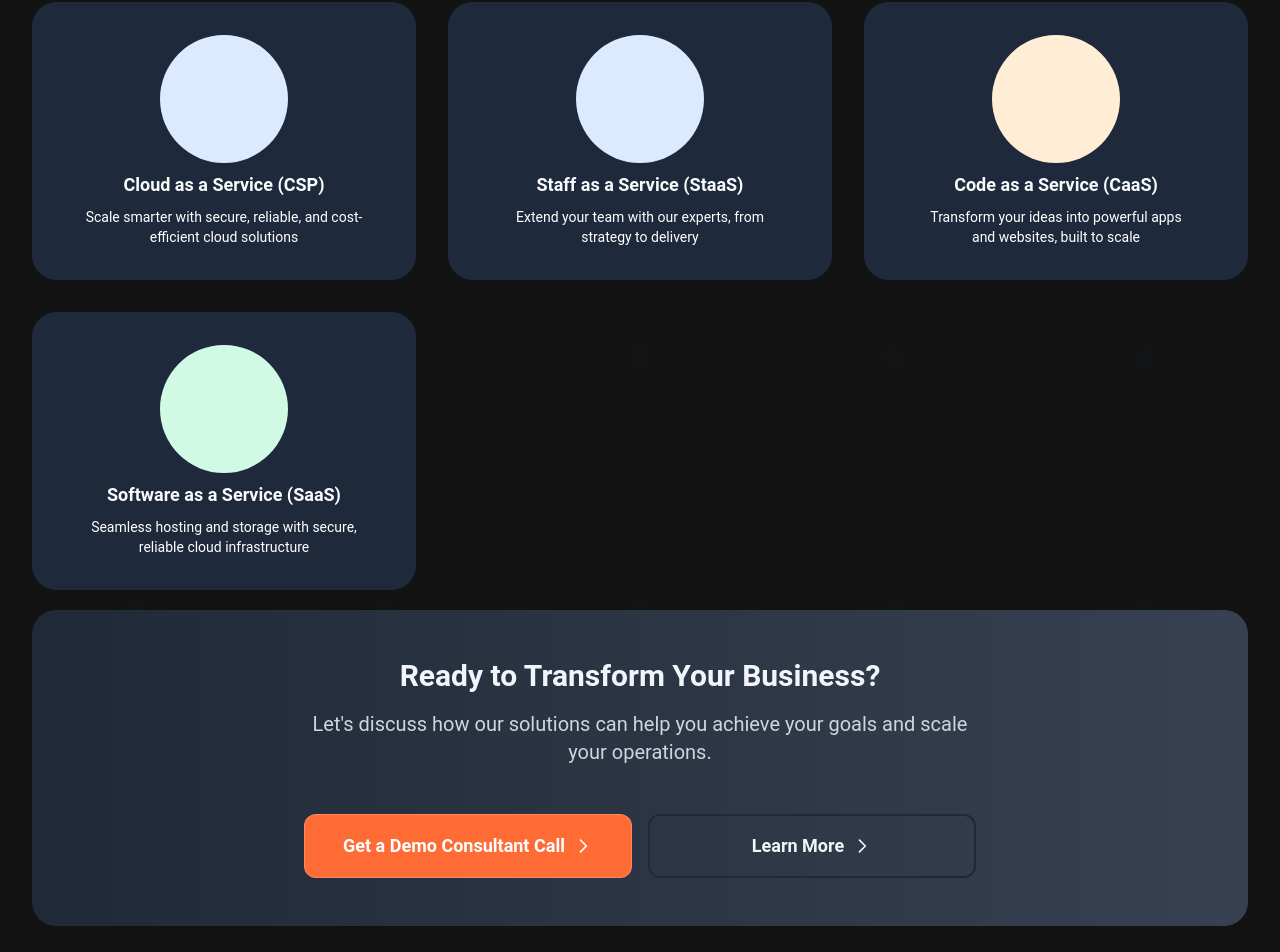
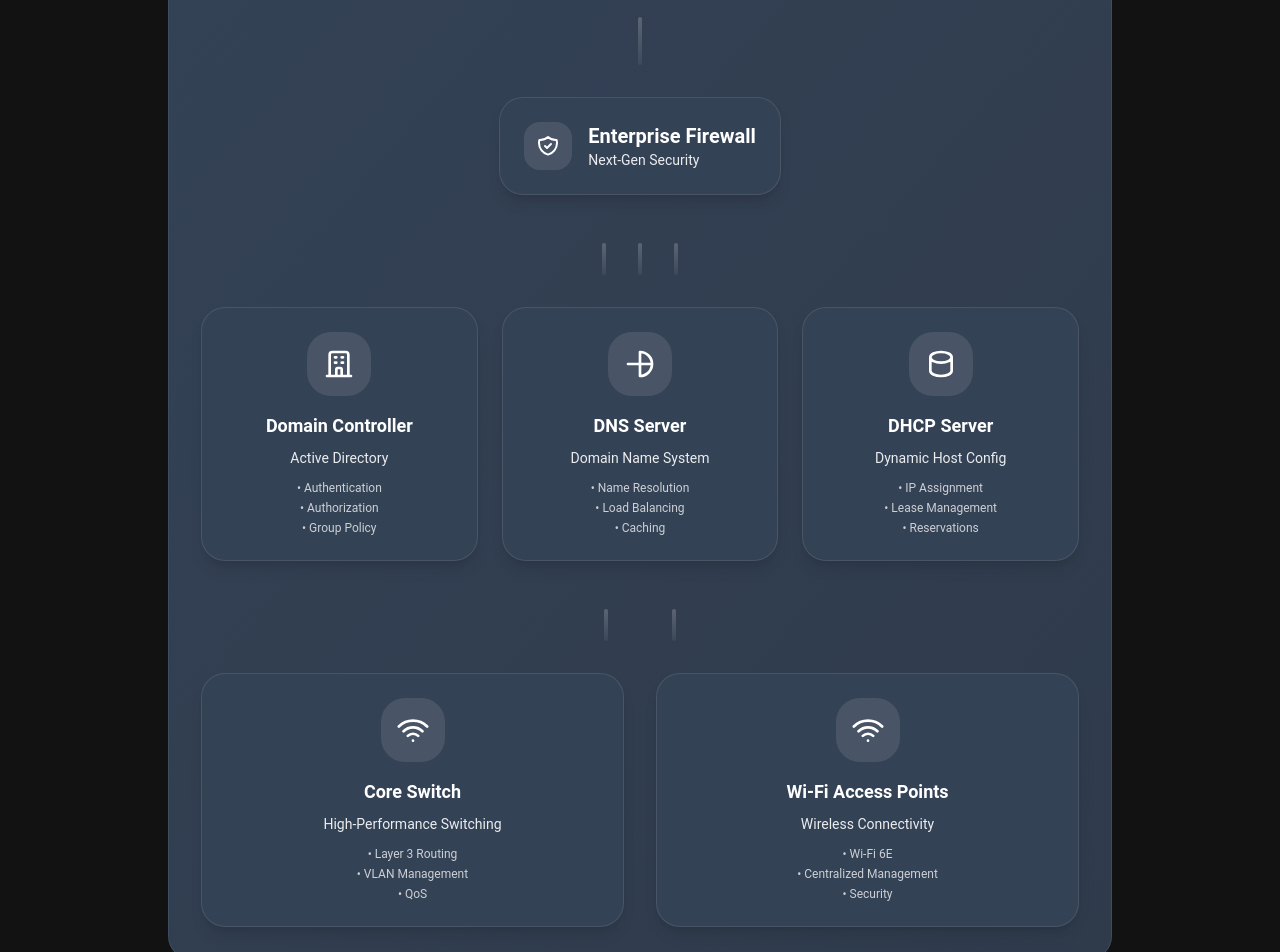
Before and after one commit to thesahebi/angurs.com, a React (Vite) app: page /#/solutions/networking in a window 1280 px wide. Shown: the part 1040-1992 px from the top of the page. Built offline with nearby package versions, Linux system fonts and the light colour scheme; some icons are missing.

Commit message:
fixed virtualization page

```diff
--- a/src/App.tsx
+++ b/src/App.tsx
@@ -1,4 +1,4 @@
-import { BrowserRouter as Router, Routes, Route } from "react-router-dom";
+import { HashRouter as Router, Routes, Route } from "react-router-dom";
 import LandingPage from "./components/pages/LandingPage";
 // import AboutPage from "./components/pages/about/AboutPage";
 import "./App.css";
--- a/src/components/pages/solutions/Backup.tsx
+++ b/src/components/pages/solutions/Backup.tsx
@@ -1,5 +1,4 @@
 import React from "react";
-import { Link } from "react-router-dom";
 
 const Backup: React.FC = () => {
   return (
@@ -43,8 +42,8 @@ const Backup: React.FC = () => {
 
             {/* CTA Buttons */}
             <div className="flex flex-col sm:flex-row gap-4 justify-center items-stretch w-full max-w-2xl mx-auto mb-8 md:mb-12 md:mb-20">
-              <Link
-                to="/contact"
+              <a
+                href="/contact"
                 className="inline-flex items-center justify-center w-full sm:w-1/2 px-8 py-4 text-lg font-semibold text-white border border-white/20 rounded-xl transition-all duration-200 hover:bg-[#e95420]"
                 style={{ backgroundColor: '#ff6b35' }}
               >
@@ -52,7 +51,7 @@ const Backup: React.FC = () => {
                 <svg className="w-5 h-5 ml-2" fill="none" stroke="currentColor" viewBox="0 0 24 24">
                   <path strokeLinecap="round" strokeLinejoin="round" strokeWidth={2} d="M9 5l7 7-7 7" />
                 </svg>
-              </Link>
+              </a>
               <a
                 href="#solutions"
                 className="inline-flex items-center justify-center w-full sm:w-1/2 px-8 py-4 text-lg font-semibold text-[#F1F5F9] border-2 border-[#1E293B] hover:border-[#3B82F6] rounded-xl transition-all duration-200 hover:text-[#3B82F6]"
@@ -284,8 +283,8 @@ const Backup: React.FC = () => {
               <p className="text-xl text-[#E2E8F0] mb-10 max-w-3xl mx-auto">
           Talk to our backup specialists and get enterprise-grade protection for your critical data.
         </p>
-        <Link
-          to="/contact"
+        <a
+          href="/contact"
                 className="group relative inline-flex items-center justify-center px-10 py-4 text-lg font-semibold text-white border border-white/20 rounded-2xl transition-all duration-300 hover:scale-105"
                 style={{ backgroundColor: '#ff6b35' }}
               >
@@ -294,7 +293,7 @@ const Backup: React.FC = () => {
                 <svg className="w-5 h-5 ml-3 group-hover:translate-x-1 transition-transform duration-300" fill="none" stroke="currentColor" viewBox="0 0 24 24">
                   <path strokeLinecap="round" strokeLinejoin="round" strokeWidth="2" d="M17 8l4 4m0 0l-4 4m4-4H3" />
                 </svg>
-              </Link>
+              </a>
             </div>
           </div>
         </div>
--- a/src/components/pages/solutions/cloud.tsx
+++ b/src/components/pages/solutions/cloud.tsx
@@ -1,5 +1,4 @@
 import React from "react";
-import { Link } from "react-router-dom";
 
 const Cloud: React.FC = () => {
   return (
@@ -30,8 +29,8 @@ const Cloud: React.FC = () => {
             </p>
 
             <div className="flex justify-center">
-              <Link
-                to="/contact"
+              <a
+                href="/contact"
                 className="inline-flex items-center justify-center px-6 py-3 text-base font-semibold text-white border border-white/20 rounded-xl transition-all duration-200 hover:bg-[#e95420]"
                 style={{ backgroundColor: '#ff6b35' }}
               >
@@ -39,7 +38,7 @@ const Cloud: React.FC = () => {
                 <svg className="w-4 h-4 ml-2" fill="none" stroke="currentColor" viewBox="0 0 24 24">
                   <path strokeLinecap="round" strokeLinejoin="round" strokeWidth={2} d="M9 5l7 7-7 7" />
                 </svg>
-              </Link>
+              </a>
             </div>
           </div>
         </div>
@@ -141,8 +140,8 @@ const Cloud: React.FC = () => {
             </p>
 
             <div className="flex flex-col sm:flex-row gap-4 justify-center items-stretch w-full max-w-2xl mx-auto mb-8">
-              <Link
-                to="/contact"
+              <a
+                href="/contact"
                 className="inline-flex items-center justify-center w-full sm:w-2/5 px-8 py-4 text-lg font-semibold text-white border border-white/20 rounded-xl transition-all duration-200 hover:bg-[#e95420]"
                 style={{ backgroundColor: '#ff6b35' }}
               >
@@ -150,16 +149,16 @@ const Cloud: React.FC = () => {
                 <svg className="w-5 h-5 ml-2" fill="none" stroke="currentColor" viewBox="0 0 24 24">
                   <path strokeLinecap="round" strokeLinejoin="round" strokeWidth={2} d="M9 5l7 7-7 7" />
                 </svg>
-              </Link>
-              <Link
-                to="/contact"
+              </a>
+              <a
+                href="/contact"
                 className="inline-flex items-center justify-center w-full sm:w-2/5 px-8 py-4 text-lg font-semibold text-[#F1F5F9] border-2 border-[#1E293B] hover:border-[#3B82F6] rounded-xl transition-all duration-200 hover:text-[#3B82F6]"
               >
                 Start for Free
                 <svg className="w-5 h-5 ml-2" fill="none" stroke="currentColor" viewBox="0 0 24 24">
                   <path strokeLinecap="round" strokeLinejoin="round" strokeWidth={2} d="M9 5l7 7-7 7" />
                 </svg>
-              </Link>
+              </a>
             </div>
 
             {/* Spacing between buttons and certificates */}
--- a/src/components/pages/solutions/networking.tsx
+++ b/src/components/pages/solutions/networking.tsx
@@ -1,5 +1,4 @@
 import React from "react";
-import { Link } from "react-router-dom";
 
 const Networking: React.FC = () => {
   return (
@@ -43,8 +42,8 @@ const Networking: React.FC = () => {
 
             {/* CTA Buttons */}
             <div className="flex flex-col sm:flex-row gap-4 justify-center items-stretch w-full max-w-2xl mx-auto mb-8 md:mb-12 md:mb-20">
-              <Link
-                to="/contact"
+              <a
+                href="/contact"
                 className="inline-flex items-center justify-center w-full sm:w-1/2 px-8 py-4 text-lg font-semibold text-white border border-white/20 rounded-xl transition-all duration-200 hover:bg-[#e95420]"
                 style={{ backgroundColor: '#ff6b35' }}
               >
@@ -52,7 +51,7 @@ const Networking: React.FC = () => {
                 <svg className="w-5 h-5 ml-2" fill="none" stroke="currentColor" viewBox="0 0 24 24">
                   <path strokeLinecap="round" strokeLinejoin="round" strokeWidth={2} d="M9 5l7 7-7 7" />
                 </svg>
-              </Link>
+              </a>
               <a
                 href="#solutions"
                 className="inline-flex items-center justify-center w-full sm:w-1/2 px-8 py-4 text-lg font-semibold text-[#F1F5F9] border-2 border-white/10 hover:border-white/20 rounded-xl transition-all duration-200 hover:text-white"
@@ -100,109 +99,155 @@ const Networking: React.FC = () => {
             </p>
           </div>
 
-          {/* Network Topology Diagram */}
-          <div className="relative bg-[#344256] rounded-3xl p-6 border border-white/5 overflow-hidden">
+          {/* Modern Network Topology Map */}
+          <div className="relative bg-[#344256] rounded-3xl p-8 border border-white/5 overflow-hidden">
             <div className="absolute inset-0 bg-gradient-to-br from-[#344256] to-[#2A3441] opacity-50"></div>
 
-            {/* Network Diagram */}
+            {/* Network Map Container */}
             <div className="relative z-10">
               {/* Internet/Cloud Layer */}
-              <div className="text-center mb-10 md:mb-16">
-                <div className="inline-flex items-center px-6 py-3 bg-gradient-to-r from-[#3B82F6] to-[#2563EB] rounded-2xl text-white font-semibold">
-                  <svg className="w-6 h-6 mr-3" fill="none" stroke="currentColor" viewBox="0 0 24 24">
+              <div className="text-center mb-12">
+                <div className="inline-flex items-center px-8 py-4 bg-[#344256] border border-white/10 rounded-3xl text-white font-bold text-lg shadow-lg">
+                  <div className="w-8 h-8 bg-white/10 rounded-full flex items-center justify-center mr-4">
+                    <svg className="w-5 h-5" fill="none" stroke="currentColor" viewBox="0 0 24 24">
                       <path strokeLinecap="round" strokeLinejoin="round" strokeWidth="2" d="M3.055 11H5a2 2 0 012 2v1a2 2 0 002 2 2 2 0 012 2v2.945M8 3.935V5.5A2.5 2.5 0 0010.5 8h.5a2 2 0 012 2 2 2 0 104 0 2 2 0 012-2h1.064M15 20.488V18a2 2 0 012-2h3.064M21 12a9 9 0 11-18 0 9 9 0 0118 0z" />
                     </svg>
+                  </div>
                   Internet / Cloud Services
                 </div>
               </div>
 
+              {/* Connection Line */}
+              <div className="flex justify-center mb-8">
+                <div className="w-1 h-12 bg-gradient-to-b from-white/20 to-white/5 rounded-full"></div>
+              </div>
+
               {/* Firewall Layer */}
-              <div className="flex justify-center mb-8 md:mb-12">
-                <div className="bg-gradient-to-r from-[#EF4444] to-[#DC2626] rounded-2xl p-6 text-white">
+              <div className="flex justify-center mb-12">
+                <div className="bg-[#344256] border border-white/10 rounded-3xl p-6 text-white shadow-lg hover:shadow-xl transition-all duration-300">
                   <div className="flex items-center">
-                    <svg className="w-8 h-8 mr-3" fill="none" stroke="currentColor" viewBox="0 0 24 24">
+                    <div className="w-12 h-12 bg-white/10 rounded-2xl flex items-center justify-center mr-4">
+                      <svg className="w-6 h-6" fill="none" stroke="currentColor" viewBox="0 0 24 24">
                         <path strokeLinecap="round" strokeLinejoin="round" strokeWidth="2" d="M9 12l2 2 4-4m5.618-4.016A11.955 11.955 0 0112 2.944a11.955 11.955 0 01-8.618 3.04A12.02 12.02 0 003 9c0 5.591 3.824 10.29 9 11.622 5.176-1.332 9-6.03 9-11.622 0-1.042-.133-2.052-.382-3.016z" />
                       </svg>
+                    </div>
                     <div>
-                      <div className="font-bold text-lg">Enterprise Firewall</div>
+                      <div className="font-bold text-xl">Enterprise Firewall</div>
                       <div className="text-sm opacity-90">Next-Gen Security</div>
                     </div>
                   </div>
                 </div>
               </div>
 
-              {/* Core Network Layer */}
-              <div className="grid md:grid-cols-3 gap-8 mb-8 md:mb-12">
+              {/* Connection Lines to Core Services */}
+              <div className="flex justify-center mb-8">
+                <div className="flex space-x-8">
+                  <div className="w-1 h-8 bg-gradient-to-b from-white/20 to-white/5 rounded-full"></div>
+                  <div className="w-1 h-8 bg-gradient-to-b from-white/20 to-white/5 rounded-full"></div>
+                  <div className="w-1 h-8 bg-gradient-to-b from-white/20 to-white/5 rounded-full"></div>
+                </div>
+              </div>
+
+              {/* Core Network Services */}
+              <div className="grid md:grid-cols-3 gap-6 mb-12">
                 {/* Domain Controller */}
-                <div className="bg-gradient-to-br from-[#10B981] to-[#059669] rounded-2xl p-6 text-white">
+                <div className="bg-[#344256] border border-white/10 rounded-3xl p-6 text-white shadow-lg hover:shadow-xl transition-all duration-300 group">
                   <div className="text-center">
-                    <div className="w-16 h-16 bg-white/20 rounded-2xl flex items-center justify-center mx-auto mb-4">
+                    <div className="w-16 h-16 bg-white/10 rounded-3xl flex items-center justify-center mx-auto mb-4 group-hover:scale-110 transition-transform duration-300">
                       <svg className="w-8 h-8" fill="none" stroke="currentColor" viewBox="0 0 24 24">
                         <path strokeLinecap="round" strokeLinejoin="round" strokeWidth="2" d="M19 21V5a2 2 0 00-2-2H7a2 2 0 00-2 2v16m14 0h2m-2 0h-5m-9 0H3m2 0h5M9 7h1m-1 4h1m4-4h1m-1 4h1m-5 10v-5a1 1 0 011-1h2a1 1 0 011 1v5m-4 0h4" />
                       </svg>
                     </div>
                     <div className="font-bold text-lg mb-2">Domain Controller</div>
-                    <div className="text-sm opacity-90">Active Directory</div>
-                    <div className="text-xs opacity-75 mt-2">• Authentication<br/>• Authorization<br/>• Group Policy</div>
+                    <div className="text-sm opacity-90 mb-3">Active Directory</div>
+                    <div className="text-xs opacity-75 space-y-1">
+                      <div>• Authentication</div>
+                      <div>• Authorization</div>
+                      <div>• Group Policy</div>
+                    </div>
                   </div>
                 </div>
 
                 {/* DNS Server */}
-                <div className="bg-gradient-to-br from-[#8B5CF6] to-[#7C3AED] rounded-2xl p-6 text-white">
+                <div className="bg-[#344256] border border-white/10 rounded-3xl p-6 text-white shadow-lg hover:shadow-xl transition-all duration-300 group">
                   <div className="text-center">
-                    <div className="w-16 h-16 bg-white/20 rounded-2xl flex items-center justify-center mx-auto mb-4">
+                    <div className="w-16 h-16 bg-white/10 rounded-3xl flex items-center justify-center mx-auto mb-4 group-hover:scale-110 transition-transform duration-300">
                       <svg className="w-8 h-8" fill="none" stroke="currentColor" viewBox="0 0 24 24">
                         <path strokeLinecap="round" strokeLinejoin="round" strokeWidth="2" d="M21 12a9 9 0 01-9 9m9-9a9 9 0 00-9-9m9 9H3m9 9v-9m0-9v9" />
                       </svg>
                     </div>
                     <div className="font-bold text-lg mb-2">DNS Server</div>
-                    <div className="text-sm opacity-90">Domain Name System</div>
-                    <div className="text-xs opacity-75 mt-2">• Name Resolution<br/>• Load Balancing<br/>• Caching</div>
+                    <div className="text-sm opacity-90 mb-3">Domain Name System</div>
+                    <div className="text-xs opacity-75 space-y-1">
+                      <div>• Name Resolution</div>
+                      <div>• Load Balancing</div>
+                      <div>• Caching</div>
+                    </div>
                   </div>
                 </div>
 
                 {/* DHCP Server */}
-                <div className="bg-gradient-to-br from-[#F59E0B] to-[#D97706] rounded-2xl p-6 text-white">
+                <div className="bg-[#344256] border border-white/10 rounded-3xl p-6 text-white shadow-lg hover:shadow-xl transition-all duration-300 group">
                   <div className="text-center">
-                    <div className="w-16 h-16 bg-white/20 rounded-2xl flex items-center justify-center mx-auto mb-4">
+                    <div className="w-16 h-16 bg-white/10 rounded-3xl flex items-center justify-center mx-auto mb-4 group-hover:scale-110 transition-transform duration-300">
                       <svg className="w-8 h-8" fill="none" stroke="currentColor" viewBox="0 0 24 24">
                         <path strokeLinecap="round" strokeLinejoin="round" strokeWidth="2" d="M4 7v10c0 2.21 3.582 4 8 4s8-1.79 8-4V7M4 7c0 2.21 3.582 4 8 4s8-1.79 8-4M4 7c0-2.21 3.582-4 8-4s8 1.79 8 4" />
                       </svg>
                     </div>
                     <div className="font-bold text-lg mb-2">DHCP Server</div>
-                    <div className="text-sm opacity-90">Dynamic Host Config</div>
-                    <div className="text-xs opacity-75 mt-2">• IP Assignment<br/>• Lease Management<br/>• Reservations</div>
+                    <div className="text-sm opacity-90 mb-3">Dynamic Host Config</div>
+                    <div className="text-xs opacity-75 space-y-1">
+                      <div>• IP Assignment</div>
+                      <div>• Lease Management</div>
+                      <div>• Reservations</div>
                     </div>
+                  </div>
+                </div>
+              </div>
+
+              {/* Connection Lines to Access Layer */}
+              <div className="flex justify-center mb-8">
+                <div className="flex space-x-16">
+                  <div className="w-1 h-8 bg-gradient-to-b from-white/20 to-white/5 rounded-full"></div>
+                  <div className="w-1 h-8 bg-gradient-to-b from-white/20 to-white/5 rounded-full"></div>
                 </div>
               </div>
 
               {/* Access Layer */}
               <div className="grid md:grid-cols-2 gap-8">
                 {/* Core Switch */}
-                <div className="bg-gradient-to-br from-[#3B82F6] to-[#2563EB] rounded-2xl p-6 text-white">
+                <div className="bg-[#344256] border border-white/10 rounded-3xl p-6 text-white shadow-lg hover:shadow-xl transition-all duration-300 group">
                   <div className="text-center">
-                    <div className="w-16 h-16 bg-white/20 rounded-2xl flex items-center justify-center mx-auto mb-4">
+                    <div className="w-16 h-16 bg-white/10 rounded-3xl flex items-center justify-center mx-auto mb-4 group-hover:scale-110 transition-transform duration-300">
                       <svg className="w-8 h-8" fill="none" stroke="currentColor" viewBox="0 0 24 24">
                         <path strokeLinecap="round" strokeLinejoin="round" strokeWidth="2" d="M8.111 16.404a5.5 5.5 0 017.778 0M12 20h.01m-7.08-7.071c3.904-3.905 10.236-3.905 14.141 0M1.394 9.393c5.857-5.857 15.355-5.857 21.213 0" />
                       </svg>
                     </div>
                     <div className="font-bold text-lg mb-2">Core Switch</div>
-                    <div className="text-sm opacity-90">High-Performance Switching</div>
-                    <div className="text-xs opacity-75 mt-2">• Layer 3 Routing<br/>• VLAN Management<br/>• QoS</div>
+                    <div className="text-sm opacity-90 mb-3">High-Performance Switching</div>
+                    <div className="text-xs opacity-75 space-y-1">
+                      <div>• Layer 3 Routing</div>
+                      <div>• VLAN Management</div>
+                      <div>• QoS</div>
+                    </div>
                   </div>
                 </div>
 
-                {/* Access Points */}
-                <div className="bg-gradient-to-br from-[#EC4899] to-[#DB2777] rounded-2xl p-6 text-white">
+                {/* Wi-Fi Access Points */}
+                <div className="bg-[#344256] border border-white/10 rounded-3xl p-6 text-white shadow-lg hover:shadow-xl transition-all duration-300 group">
                   <div className="text-center">
-                    <div className="w-16 h-16 bg-white/20 rounded-2xl flex items-center justify-center mx-auto mb-4">
+                    <div className="w-16 h-16 bg-white/10 rounded-3xl flex items-center justify-center mx-auto mb-4 group-hover:scale-110 transition-transform duration-300">
                       <svg className="w-8 h-8" fill="none" stroke="currentColor" viewBox="0 0 24 24">
                         <path strokeLinecap="round" strokeLinejoin="round" strokeWidth="2" d="M8.111 16.404a5.5 5.5 0 017.778 0M12 20h.01m-7.08-7.071c3.904-3.905 10.236-3.905 14.141 0M1.394 9.393c5.857-5.857 15.355-5.857 21.213 0" />
                       </svg>
                     </div>
                     <div className="font-bold text-lg mb-2">Wi-Fi Access Points</div>
-                    <div className="text-sm opacity-90">Wireless Connectivity</div>
-                    <div className="text-xs opacity-75 mt-2">• Wi-Fi 6E<br/>• Centralized Management<br/>• Security</div>
+                    <div className="text-sm opacity-90 mb-3">Wireless Connectivity</div>
+                    <div className="text-xs opacity-75 space-y-1">
+                      <div>• Wi-Fi 6E</div>
+                      <div>• Centralized Management</div>
+                      <div>• Security</div>
+                    </div>
                   </div>
                 </div>
               </div>
@@ -442,8 +487,8 @@ const Networking: React.FC = () => {
               <p className="text-sm md:text-base lg:text-lg text-white mb-8 max-w-2xl mx-auto">
           Start your networking project today and build the foundation for digital transformation.
         </p>
-        <Link
-          to="/contact"
+        <a
+          href="/contact"
                 className="group relative inline-flex items-center justify-center px-10 py-4 text-lg font-semibold text-white border border-white/20 rounded-2xl transition-all duration-300 hover:scale-105"
                 style={{ backgroundColor: '#ff6b35' }}
               >
@@ -452,7 +497,7 @@ const Networking: React.FC = () => {
                 <svg className="w-5 h-5 ml-3 group-hover:translate-x-1 transition-transform duration-300" fill="none" stroke="currentColor" viewBox="0 0 24 24">
                   <path strokeLinecap="round" strokeLinejoin="round" strokeWidth="2" d="M17 8l4 4m0 0l-4 4m4-4H3" />
                 </svg>
-              </Link>
+              </a>
             </div>
           </div>
         </div>
```
Also changed, not shown: src/components/pages/solutions/virtualization.tsx (+15 -16 lines). Lines whose indentation alone changed are shown as unchanged.
